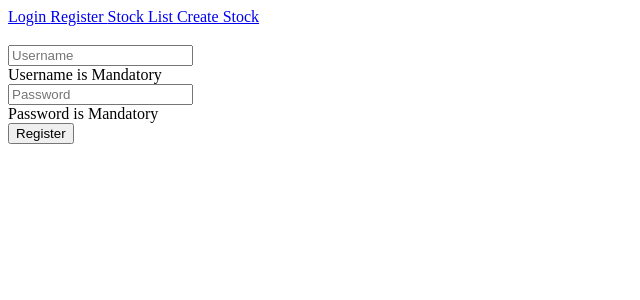
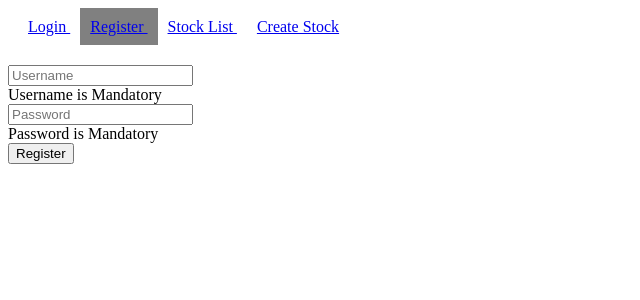
Before and after one commit to Yeliz98/stockmarkettest2, an Angular app: page /register in a window 1280 px wide. Shown: the top 300 px of the page, without its empty margins (0-640 px from the left). Built offline with nearby package versions, Linux system fonts and the light colour scheme.

Commit message:
1 file modified

```diff
--- a/src/app/app.component.css
+++ b/src/app/app.component.css
@@ -4,3 +4,9 @@ p {
 *{
   text-align: left;
 }
+.links, .links a {
+  padding:10px;
+}
+.links a.active {
+  background-color:grey;
+}
```
